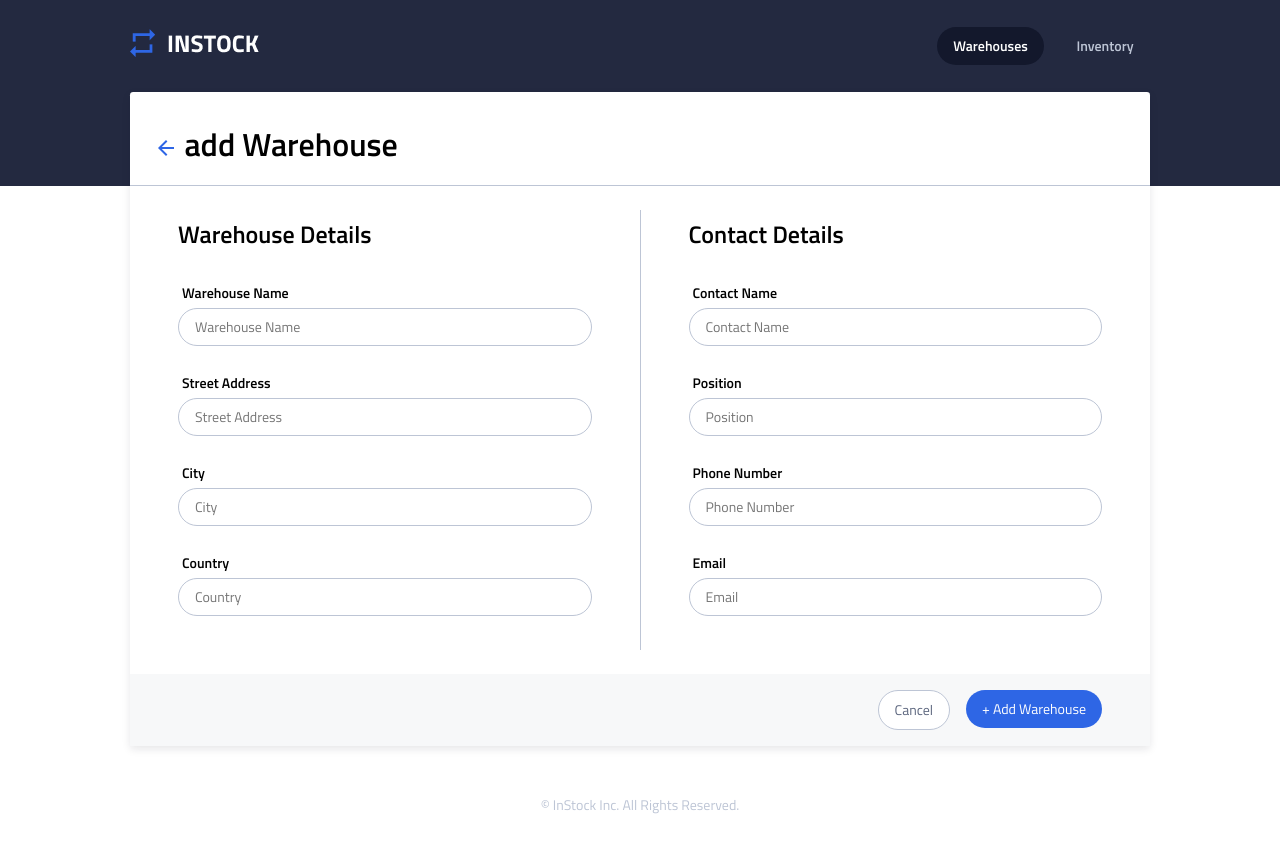
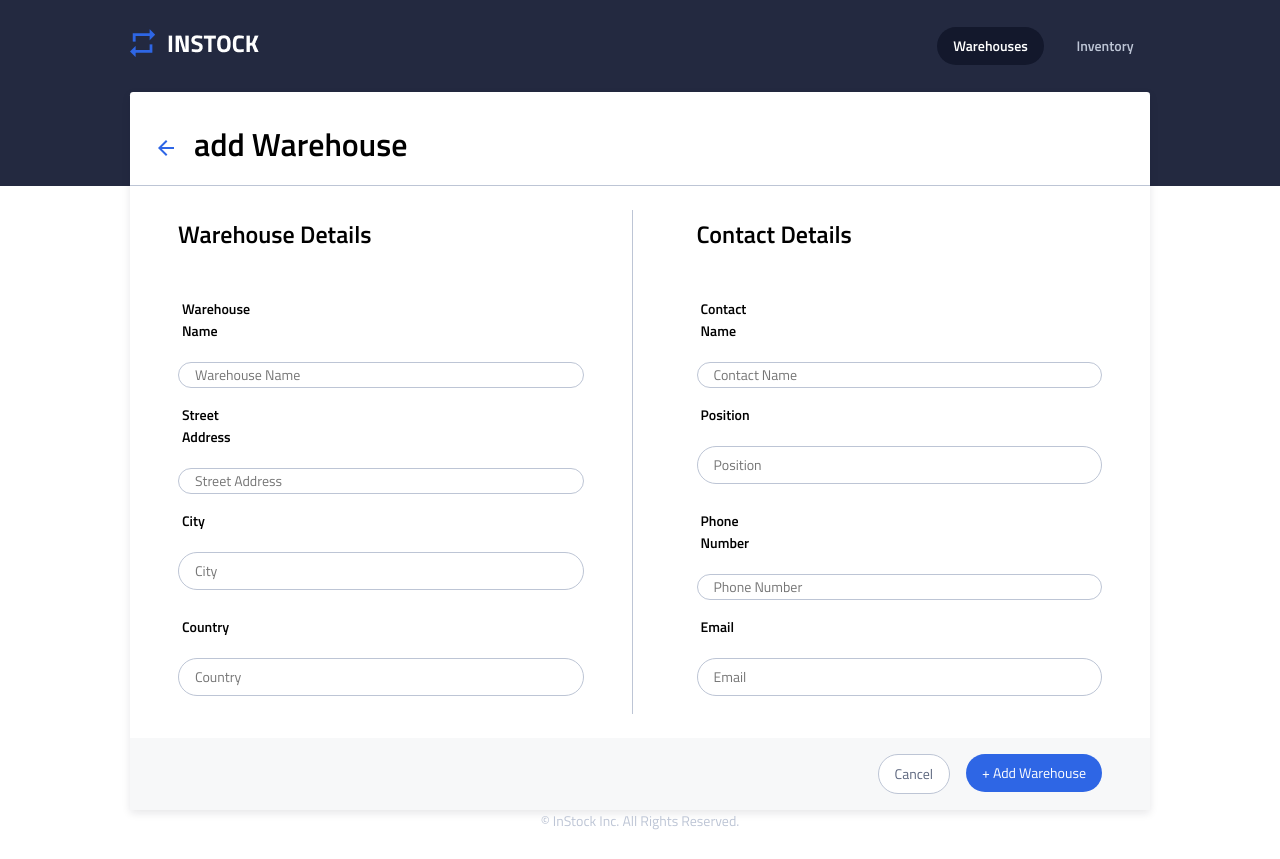
Before and after one commit to Muudy12/golden-lions-InStock, a React (Vite) app: page /warehouses/add in a window 1280 px wide. Built offline with nearby package versions, Linux system fonts and the light colour scheme; a web font is replaced by a local one.

Commit message:
Trying new mixins

```diff
--- a/src/pages/Warehouses/AddNewWarehouse/AddNewWarehouse.scss
+++ b/src/pages/Warehouses/AddNewWarehouse/AddNewWarehouse.scss
@@ -1,22 +1,7 @@
 @import "../../../styles/global.scss";
 
 .form {
-  display: flex;
-  flex-direction: column;
-  align-items: center;
-  background-color: $primary-white-color;
-  width: 100%;
-  border-radius: 0.2rem;
-  box-shadow: 0 0.2rem 0.5rem 0 rgba($primary-text-color, 0.1);
-  margin: 1.5rem 0 2rem;
-  min-width: 21.4375rem;
-  @include tablet {
-    margin-top: 1.7rem;
-    margin-bottom: 15rem;
-  }
-  @include desktop {
-    margin-bottom: 3rem;
-  }
+  @include displayListContainer;
   &__header {
     width: 100%;
     display: flex;
--- a/src/pages/Warehouses/EditWarehouse/EditWarehouse.scss
+++ b/src/pages/Warehouses/EditWarehouse/EditWarehouse.scss
@@ -1,24 +1,7 @@
 @import "../../../styles/global.scss";
 
 .form {
-  display: flex;
-  flex-direction: column;
-  align-items: center;
-  background-color: $primary-white-color;
-  width: 100%;
-  border-radius: 0.2rem;
-  box-shadow: 0 0.2rem 0.5rem 0 rgba($primary-text-color, 0.1);
-  margin: 1.5rem 0 2rem;
-  min-width: 21.4375rem;
-
-  @include tablet {
-    margin-top: 1.7rem;
-    margin-bottom: 15rem;
-  }
-
-  @include desktop {
-    margin-bottom: 3rem;
-  }
+  @include displayListContainer;
 
   &__header {
     width: 100%;
--- a/src/styles/partials/_mixins.scss
+++ b/src/styles/partials/_mixins.scss
@@ -574,3 +574,24 @@
     transform: translateX(4px);
   }
 }
+
+@mixin displayListContainer-alt{
+  display: flex;
+  flex-direction: column;
+  align-items: center;
+  background-color: $primary-white-color;
+  width: 100%;
+  border-radius: 0.2rem;
+  box-shadow: 0 0.2rem 0.5rem 0 rgba($primary-text-color, 0.1);
+  margin: 1.5rem 0 2rem;
+
+  @include tablet {
+    margin-top: 1.7rem;
+    margin-bottom: 15rem;
+  }
+
+  @include desktop {
+    margin-bottom: 3rem;
+  }
+
+}
```
